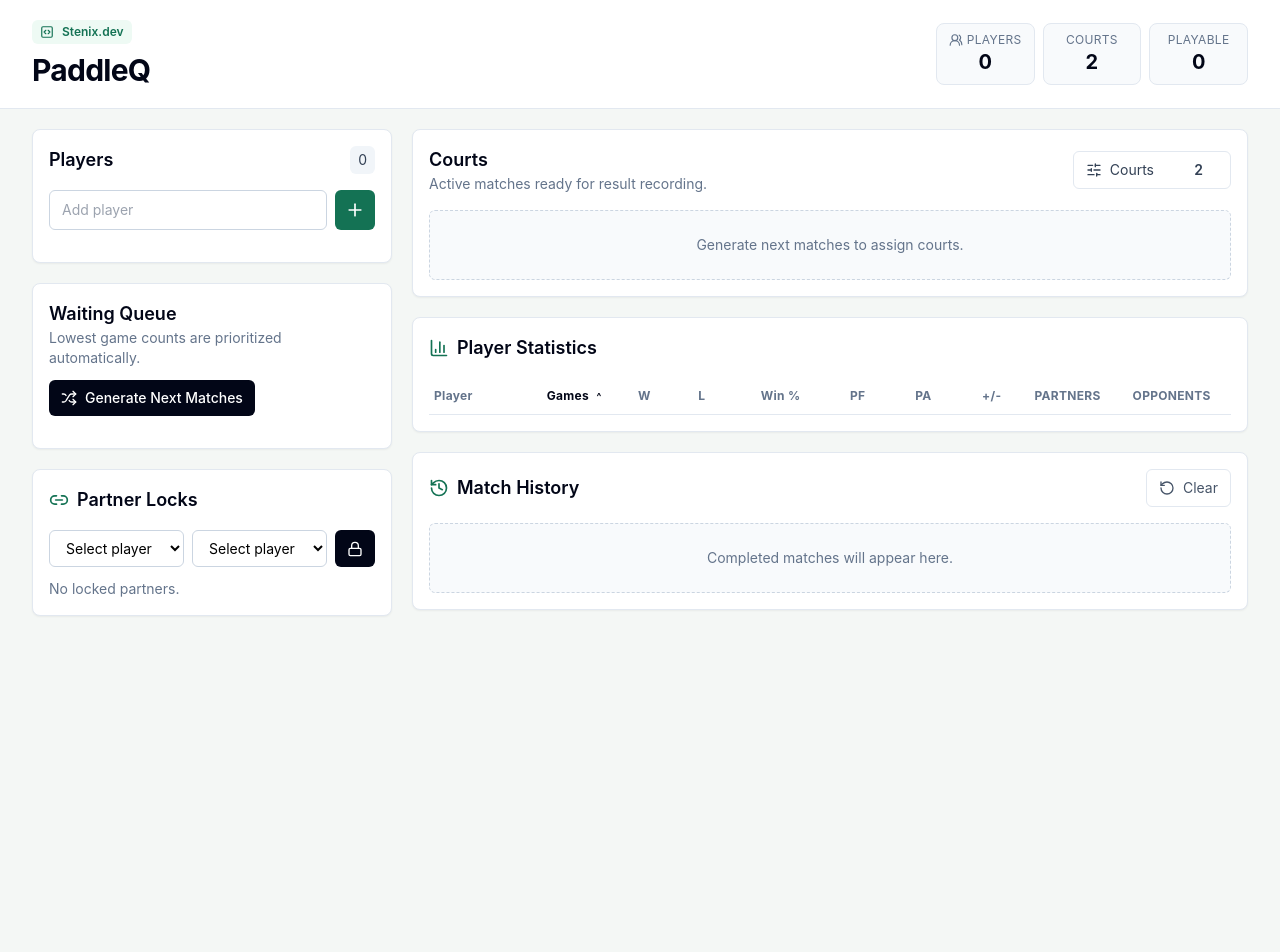
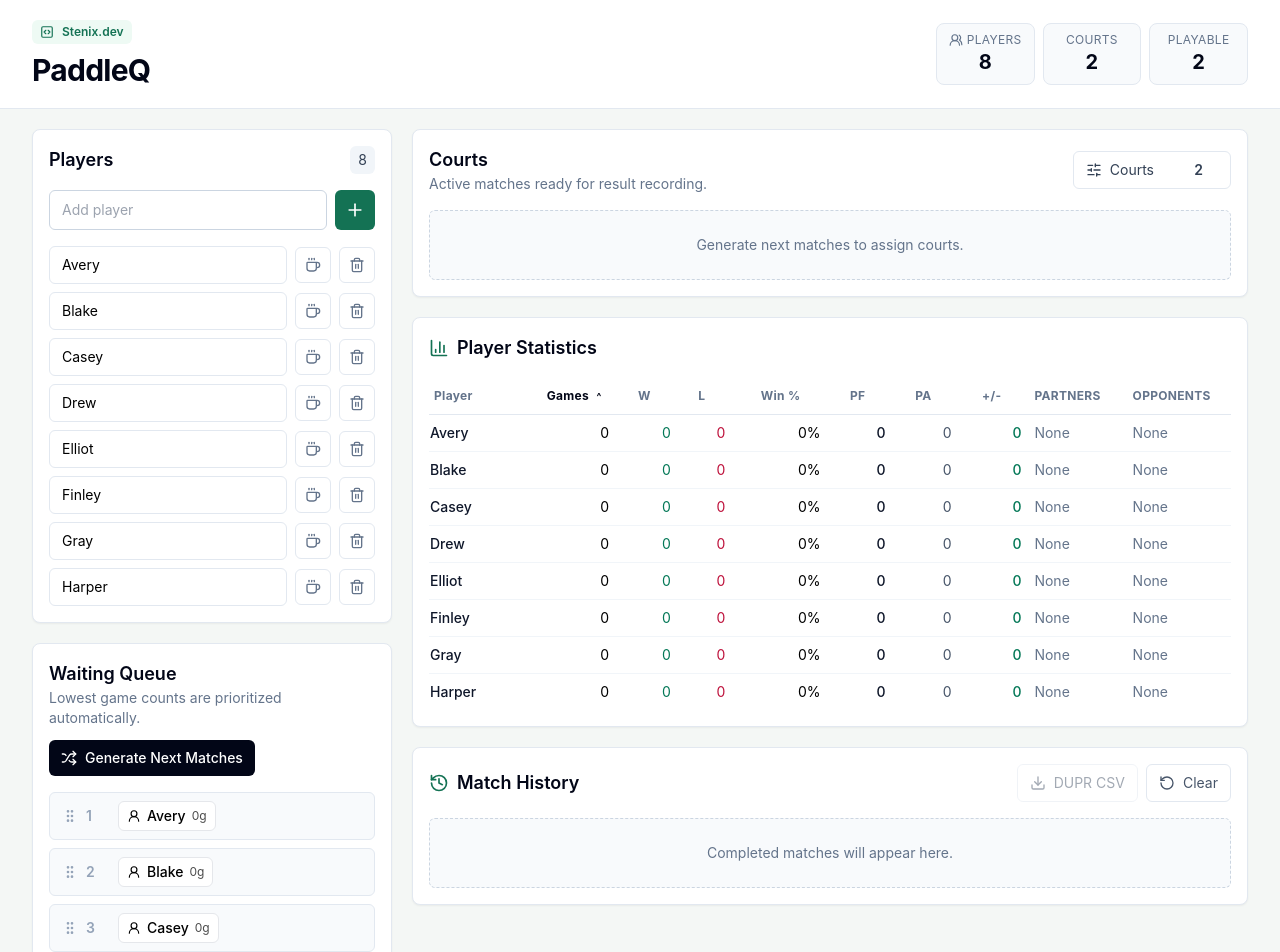
Before and after one commit to StenixDev/PaddleQ, a React (Vite) app: page / in a window 1280 px wide. Shown: the top 952 px of the page. Before the commit the page ends 800 px from the top, so only its background shows below. Built offline with nearby package versions, Linux system fonts and the light colour scheme.

Commit message:
[PaddleQ] - can update winner

```diff
--- a/src/components/MatchHistory.jsx
+++ b/src/components/MatchHistory.jsx
@@ -1,9 +1,10 @@
-import { History, RotateCcw } from 'lucide-react';
+import { Download, History, RotateCcw } from 'lucide-react';
 import { usePickleball } from '../state/PickleballContext.jsx';
+import { exportDuprCsv } from '../utils/csv.js';
 import PlayerBadge from './PlayerBadge.jsx';
 
 export default function MatchHistory() {
-  const { state, dispatch } = usePickleball();
+  const { state, playerMap, dispatch } = usePickleball();
 
   return (
     <section className="rounded-lg border border-slate-200 bg-white p-4 shadow-sm">
@@ -12,6 +13,15 @@ export default function MatchHistory() {
           <History className="h-5 w-5 text-court-700" />
           <h2 className="text-lg font-semibold text-slate-950">Match History</h2>
         </div>
+        <div className="flex flex-wrap gap-2">
+          <button
+            onClick={() => exportDuprCsv(state.history, playerMap)}
+            disabled={!state.history.length}
+            className="inline-flex items-center gap-2 rounded-md border border-slate-200 px-3 py-2 text-sm text-slate-600 hover:bg-slate-50 disabled:cursor-not-allowed disabled:opacity-50"
+          >
+            <Download className="h-4 w-4" />
+            DUPR CSV
+          </button>
           <button
             onClick={() => dispatch({ type: 'clearHistory' })}
             className="inline-flex items-center gap-2 rounded-md border border-slate-200 px-3 py-2 text-sm text-slate-600 hover:bg-slate-50"
@@ -19,6 +29,7 @@ export default function MatchHistory() {
             <RotateCcw className="h-4 w-4" />
             Clear
           </button>
+        </div>
       </div>
       <div className="space-y-3">
         {state.history.length ? (
@@ -28,6 +39,19 @@ export default function MatchHistory() {
                 <span>Game {state.history.length - index} · Court {match.court}</span>
                 <span>{new Date(match.completedAt).toLocaleString()}</span>
               </div>
+              <label className="mb-3 flex flex-wrap items-center gap-2 text-sm text-slate-600">
+                <span className="text-xs font-bold uppercase tracking-wide text-slate-500">Winner</span>
+                <select
+                  value={match.winner}
+                  onChange={(event) =>
+                    dispatch({ type: 'updateHistoryWinner', matchId: match.id, winner: event.target.value })
+                  }
+                  className="rounded-md border border-slate-300 bg-white px-3 py-1.5 text-sm font-medium text-slate-800 outline-none focus:border-court-500 focus:ring-2 focus:ring-court-500/20"
+                >
+                  <option value="A">Team 1</option>
+                  <option value="B">Team 2</option>
+                </select>
+              </label>
               <div className="grid gap-2 sm:grid-cols-[1fr_auto_1fr] sm:items-center">
                 <HistoryTeam
                   players={match.teamA}
--- a/src/state/PickleballContext.jsx
+++ b/src/state/PickleballContext.jsx
@@ -1,21 +1,15 @@
-import {
-  createContext,
-  useContext,
-  useEffect,
-  useMemo,
-  useReducer,
-} from 'react';
+import { createContext, useContext, useEffect, useMemo, useReducer } from 'react';
 import { generateNextMatches } from '../logic/scheduler.js';
 import { getPlayerStats } from '../logic/stats.js';
 import { createId } from '../utils/ids.js';
 
 const STORAGE_KEY = 'pickleball-rotation-state-v1';
 
-const seedPlayers = [].map((name) => ({
+const seedPlayers = ['Avery', 'Blake', 'Casey', 'Drew', 'Elliot', 'Finley', 'Gray', 'Harper'].map((name) => ({
   id: createId('player'),
   name,
   lastOutcome: 'new',
-  isResting: false,
+  isResting: false
 }));
 
 const initialState = {
@@ -24,58 +18,42 @@ const initialState = {
   courtCount: 2,
   activeMatches: [],
   history: [],
-  lockedPartners: [],
+  lockedPartners: []
 };
 
 function loadState() {
   try {
     const stored = localStorage.getItem(STORAGE_KEY);
     const parsed = stored ? JSON.parse(stored) : initialState;
-    const players = parsed.players.map((player) => ({
-      isResting: false,
-      lastOutcome: 'new',
-      ...player,
-    }));
+    const players = parsed.players.map((player) => ({ isResting: false, lastOutcome: 'new', ...player }));
     const activeIds = new Set(players.map((player) => player.id));
     return {
       ...initialState,
       ...parsed,
       players,
-      activeMatches: (parsed.activeMatches || []).map((match) => ({
-        scoreA: '',
-        scoreB: '',
-        ...match,
-      })),
-      history: (parsed.history || []).map((match) => ({
-        scoreA: '',
-        scoreB: '',
-        ...match,
-      })),
-      queue: parsed.queue.filter(
-        (id) =>
-          activeIds.has(id) &&
-          !players.find((player) => player.id === id)?.isResting,
-      ),
+      activeMatches: (parsed.activeMatches || []).map((match) => ({ scoreA: '', scoreB: '', ...match })),
+      history: (parsed.history || []).map((match) => ({ scoreA: '', scoreB: '', ...match })),
+      queue: parsed.queue.filter((id) => activeIds.has(id) && !players.find((player) => player.id === id)?.isResting)
     };
   } catch {
     return initialState;
   }
 }
 
+function withRecalculatedLastOutcomes(players, history) {
+  return players.map((player) => {
+    const latestMatch = history.find((match) => [...match.teamA, ...match.teamB].includes(player.id));
+    if (!latestMatch) return { ...player, lastOutcome: 'new' };
+    const team = latestMatch.teamA.includes(player.id) ? 'A' : 'B';
+    return { ...player, lastOutcome: latestMatch.winner === team ? 'win' : 'loss' };
+  });
+}
+
 function reducer(state, action) {
   switch (action.type) {
     case 'addPlayer': {
-      const player = {
-        id: createId('player'),
-        name: action.name.trim(),
-        lastOutcome: 'new',
-        isResting: false,
-      };
-      return {
-        ...state,
-        players: [...state.players, player],
-        queue: [...state.queue, player.id],
-      };
+      const player = { id: createId('player'), name: action.name.trim(), lastOutcome: 'new', isResting: false };
+      return { ...state, players: [...state.players, player], queue: [...state.queue, player.id] };
     }
     case 'removePlayer': {
       const id = action.id;
@@ -83,31 +61,21 @@ function reducer(state, action) {
         ...state,
         players: state.players.filter((player) => player.id !== id),
         queue: state.queue.filter((playerId) => playerId !== id),
-        activeMatches: state.activeMatches.filter(
-          (match) => ![...match.teamA, ...match.teamB].includes(id),
-        ),
-        lockedPartners: state.lockedPartners.filter(
-          (lock) => lock.a !== id && lock.b !== id,
-        ),
+        activeMatches: state.activeMatches.filter((match) => ![...match.teamA, ...match.teamB].includes(id)),
+        lockedPartners: state.lockedPartners.filter((lock) => lock.a !== id && lock.b !== id)
       };
     }
     case 'renamePlayer':
       return {
         ...state,
-        players: state.players.map((player) =>
-          player.id === action.id ? { ...player, name: action.name } : player,
-        ),
+        players: state.players.map((player) => (player.id === action.id ? { ...player, name: action.name } : player))
       };
     case 'toggleRest': {
       const player = state.players.find((item) => item.id === action.id);
       if (!player) return state;
       const isResting = !player.isResting;
-      const isInActiveMatch = state.activeMatches.some((match) =>
-        [...match.teamA, ...match.teamB].includes(action.id),
-      );
-      const nextPlayers = state.players.map((item) =>
-        item.id === action.id ? { ...item, isResting } : item,
-      );
+      const isInActiveMatch = state.activeMatches.some((match) => [...match.teamA, ...match.teamB].includes(action.id));
+      const nextPlayers = state.players.map((item) => (item.id === action.id ? { ...item, isResting } : item));
       const nextQueue = isResting
         ? state.queue.filter((id) => id !== action.id)
         : isInActiveMatch || state.queue.includes(action.id)
@@ -125,49 +93,32 @@ function reducer(state, action) {
       return { ...state, courtCount: Math.max(1, Number(action.count) || 1) };
     case 'generateMatches': {
       const generated = generateNextMatches(state);
-      return {
-        ...state,
-        activeMatches: generated.matches,
-        queue: generated.queue,
-      };
+      return { ...state, activeMatches: generated.matches, queue: generated.queue };
     }
     case 'substitutePlayer': {
       if (!action.toId || action.fromId === action.toId) return state;
-      const targetPlayer = state.players.find(
-        (player) => player.id === action.toId,
-      );
+      const targetPlayer = state.players.find((player) => player.id === action.toId);
       if (!targetPlayer || targetPlayer.isResting) return state;
 
       const isAssignedElsewhere = state.activeMatches.some(
-        (match) =>
-          match.id !== action.matchId &&
-          [...match.teamA, ...match.teamB].includes(action.toId),
+        (match) => match.id !== action.matchId && [...match.teamA, ...match.teamB].includes(action.toId)
       );
       if (isAssignedElsewhere) return state;
 
       const nextMatches = state.activeMatches.map((match) => {
         if (match.id !== action.matchId) return match;
-        if ([...match.teamA, ...match.teamB].includes(action.toId))
-          return match;
+        if ([...match.teamA, ...match.teamB].includes(action.toId)) return match;
         return {
           ...match,
-          teamA: match.teamA.map((id) =>
-            id === action.fromId ? action.toId : id,
-          ),
-          teamB: match.teamB.map((id) =>
-            id === action.fromId ? action.toId : id,
-          ),
+          teamA: match.teamA.map((id) => (id === action.fromId ? action.toId : id)),
+          teamB: match.teamB.map((id) => (id === action.fromId ? action.toId : id))
         };
       });
 
-      const fromPlayer = state.players.find(
-        (player) => player.id === action.fromId,
-      );
+      const fromPlayer = state.players.find((player) => player.id === action.fromId);
       const queueWithoutSub = state.queue.filter((id) => id !== action.toId);
       const nextQueue =
-        fromPlayer &&
-        !fromPlayer.isResting &&
-        !queueWithoutSub.includes(action.fromId)
+        fromPlayer && !fromPlayer.isResting && !queueWithoutSub.includes(action.fromId)
           ? [...queueWithoutSub, action.fromId]
           : queueWithoutSub;
 
@@ -177,88 +128,66 @@ function reducer(state, action) {
       return {
         ...state,
         activeMatches: state.activeMatches.map((match) =>
-          match.id === action.matchId
-            ? { ...match, [action.field]: action.value }
-            : match,
-        ),
+          match.id === action.matchId ? { ...match, [action.field]: action.value } : match
+        )
       };
     case 'recordResult': {
-      const match = state.activeMatches.find(
-        (item) => item.id === action.matchId,
-      );
+      const match = state.activeMatches.find((item) => item.id === action.matchId);
       if (!match) return state;
       const completed = {
         ...match,
         id: createId('match'),
         winner: action.winner,
-        completedAt: new Date().toISOString(),
+        completedAt: new Date().toISOString()
       };
       const nextPlayers = state.players.map((player) => {
-        if (
-          match.teamA.includes(player.id) ||
-          match.teamB.includes(player.id)
-        ) {
+        if (match.teamA.includes(player.id) || match.teamB.includes(player.id)) {
           const playerTeam = match.teamA.includes(player.id) ? 'A' : 'B';
-          return {
-            ...player,
-            lastOutcome: playerTeam === action.winner ? 'win' : 'loss',
-          };
+          return { ...player, lastOutcome: playerTeam === action.winner ? 'win' : 'loss' };
         }
         return player;
       });
       const played = [...match.teamA, ...match.teamB];
       const waiting = state.queue.filter((id) => !played.includes(id));
-      const returningPlayers = played.filter(
-        (id) => !nextPlayers.find((player) => player.id === id)?.isResting,
-      );
+      const returningPlayers = played.filter((id) => !nextPlayers.find((player) => player.id === id)?.isResting);
       return {
         ...state,
         players: nextPlayers,
         queue: [...waiting, ...returningPlayers],
-        activeMatches: state.activeMatches.filter(
-          (item) => item.id !== action.matchId,
-        ),
-        history: [completed, ...state.history],
+        activeMatches: state.activeMatches.filter((item) => item.id !== action.matchId),
+        history: [completed, ...state.history]
       };
     }
     case 'updateHistoryScore':
       return {
         ...state,
         history: state.history.map((match) =>
-          match.id === action.matchId
-            ? { ...match, [action.field]: action.value }
-            : match,
-        ),
+          match.id === action.matchId ? { ...match, [action.field]: action.value } : match
+        )
       };
+    case 'updateHistoryWinner': {
+      const history = state.history.map((match) =>
+        match.id === action.matchId ? { ...match, winner: action.winner } : match
+      );
+      return {
+        ...state,
+        history,
+        players: withRecalculatedLastOutcomes(state.players, history)
+      };
+    }
     case 'togglePartnerLock': {
       const [a, b] = action.ids;
       if (!a || !b || a === b) return state;
-      const exists = state.lockedPartners.some(
-        (lock) =>
-          (lock.a === a && lock.b === b) || (lock.a === b && lock.b === a),
-      );
+      const exists = state.lockedPartners.some((lock) => (lock.a === a && lock.b === b) || (lock.a === b && lock.b === a));
       return {
         ...state,
         lockedPartners: exists
-          ? state.lockedPartners.filter(
-              (lock) =>
-                !(
-                  (lock.a === a && lock.b === b) ||
-                  (lock.a === b && lock.b === a)
-                ),
-            )
-          : [...state.lockedPartners, { id: createId('lock'), a, b }],
+          ? state.lockedPartners.filter((lock) => !((lock.a === a && lock.b === b) || (lock.a === b && lock.b === a)))
+          : [...state.lockedPartners, { id: createId('lock'), a, b }]
       };
     }
     case 'clearHistory':
-      return {
-        ...state,
-        history: [],
-        players: state.players.map((player) => ({
-          ...player,
-          lastOutcome: 'new',
-        })),
-      };
+      return { ...state, history: [], players: state.players.map((player) => ({ ...player, lastOutcome: 'new' })) };
     default:
       return state;
   }
@@ -275,22 +204,15 @@ export function PickleballProvider({ children }) {
 
   const value = useMemo(() => {
     const stats = getPlayerStats(state.players, state.history);
-    const playerMap = Object.fromEntries(
-      state.players.map((player) => [player.id, player]),
-    );
+    const playerMap = Object.fromEntries(state.players.map((player) => [player.id, player]));
     return { state, stats, playerMap, dispatch };
   }, [state]);
 
-  return (
-    <PickleballContext.Provider value={value}>
-      {children}
-    </PickleballContext.Provider>
-  );
+  return <PickleballContext.Provider value={value}>{children}</PickleballContext.Provider>;
 }
 
 export function usePickleball() {
   const context = useContext(PickleballContext);
-  if (!context)
-    throw new Error('usePickleball must be used inside PickleballProvider');
+  if (!context) throw new Error('usePickleball must be used inside PickleballProvider');
   return context;
 }
```
Lines whose indentation alone changed are shown as unchanged.
